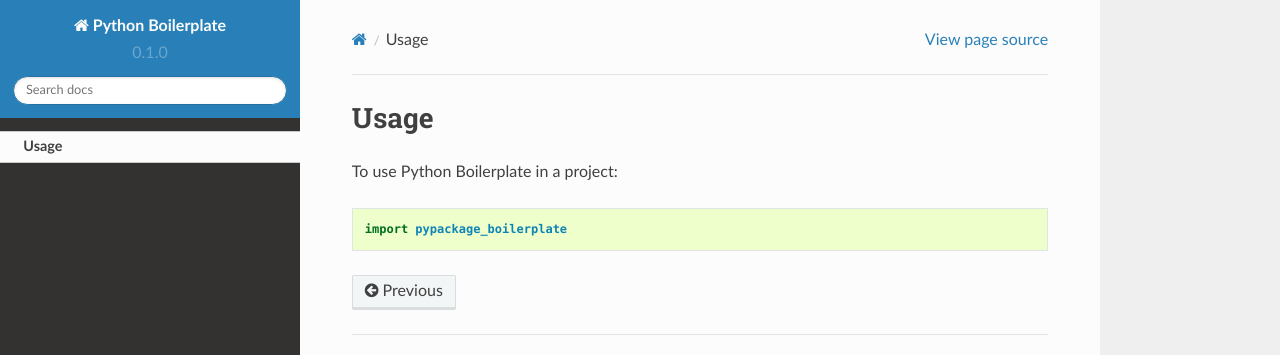
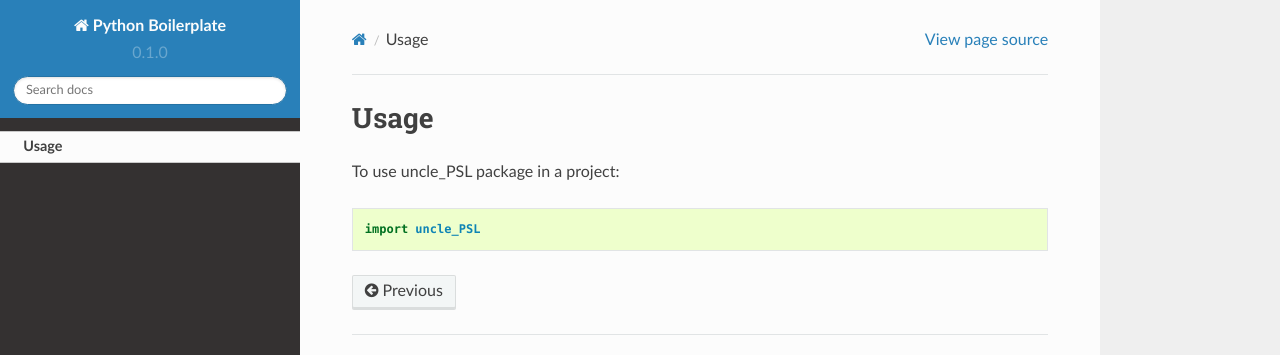
Before and after one commit to bsipos/uncle_psl, a Sphinx documentation site: the page built from docs/usage.rst, in a window 1280 px wide. Shown: the top 355 px of the page. Built offline with Sphinx 7.4.7 and the Read the Docs theme 2.0.0, drawn with Linux system fonts in a browser that asks for light colours; pages that are not in the unit, such as notebooks, are missing from menus.

Commit message:
Doc fix.

```diff
--- a/docs/usage.rst
+++ b/docs/usage.rst
@@ -2,6 +2,6 @@
 Usage
 =====
 
-To use Python Boilerplate in a project::
+To use uncle_PSL package in a project::
 
-    import pypackage_boilerplate
+    import uncle_PSL
```
